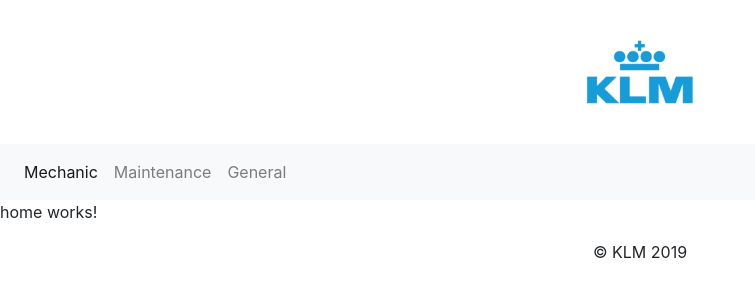
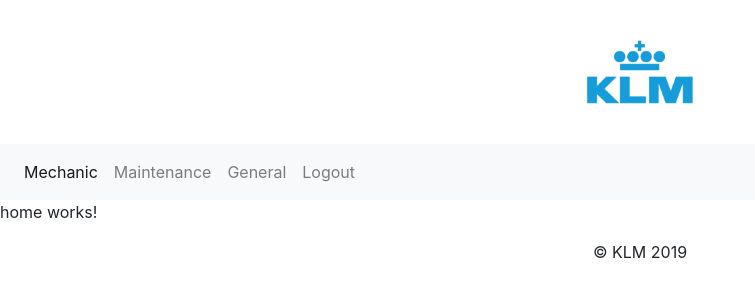
Before and after one commit to omarhva/KLM_project_HvA, an Angular app: page / in a window 1280 px wide. Shown: the top 300 px of the page, without its empty margins (0-755 px from the left). Built offline with nearby package versions, Linux system fonts and the light colour scheme.

Commit message:
Start Layout

```diff
--- a/src/app/components/mainpage/nav-bar/nav-bar.component.html
+++ b/src/app/components/mainpage/nav-bar/nav-bar.component.html
@@ -10,6 +10,9 @@
       <li class="nav-item">
         <a class="nav-link" href="#">General</a>
       </li>
+      <li class="nav-item">
+        <a class="nav-link" href="#">Logout</a>
+      </li>
     </ul>
   </div>
 </nav>
```
